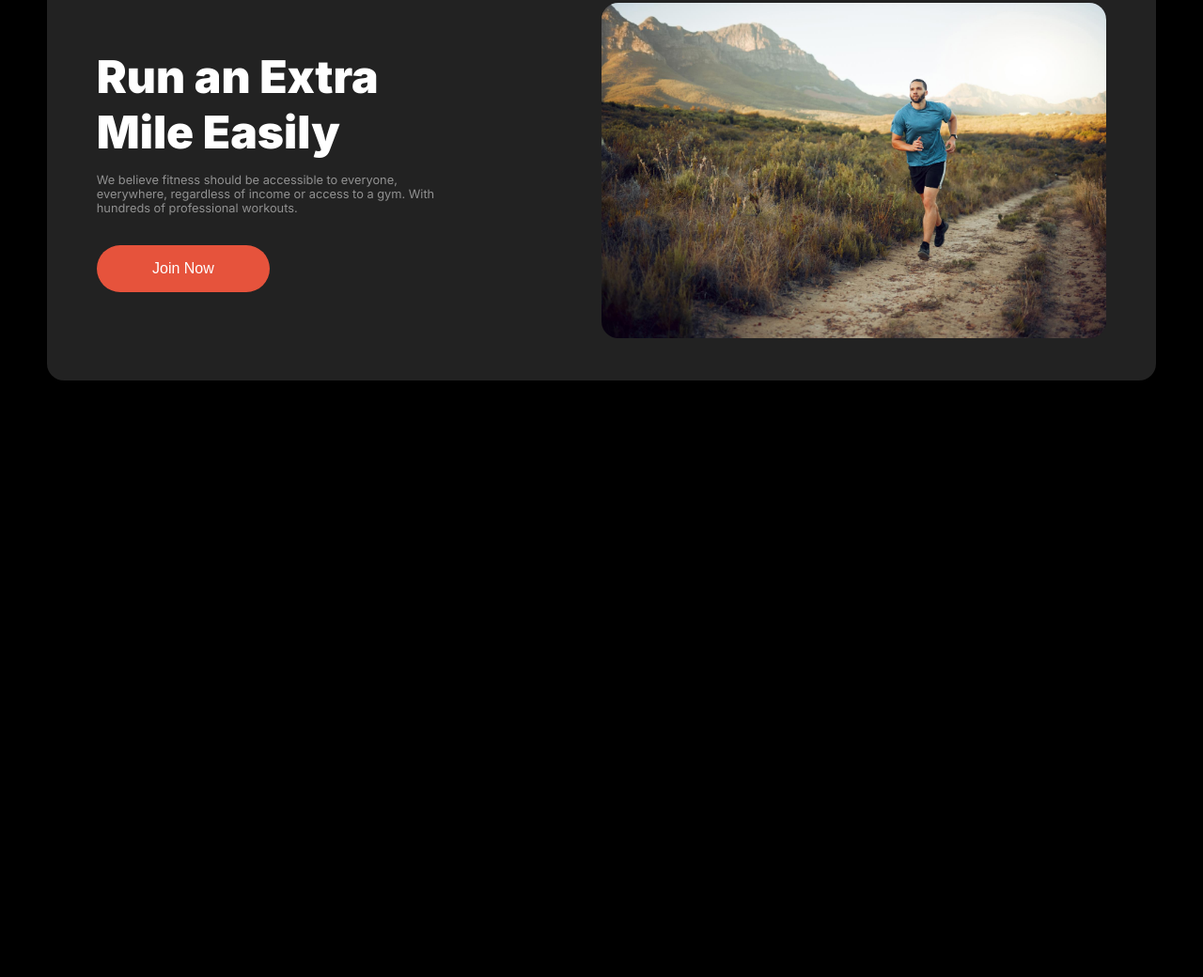
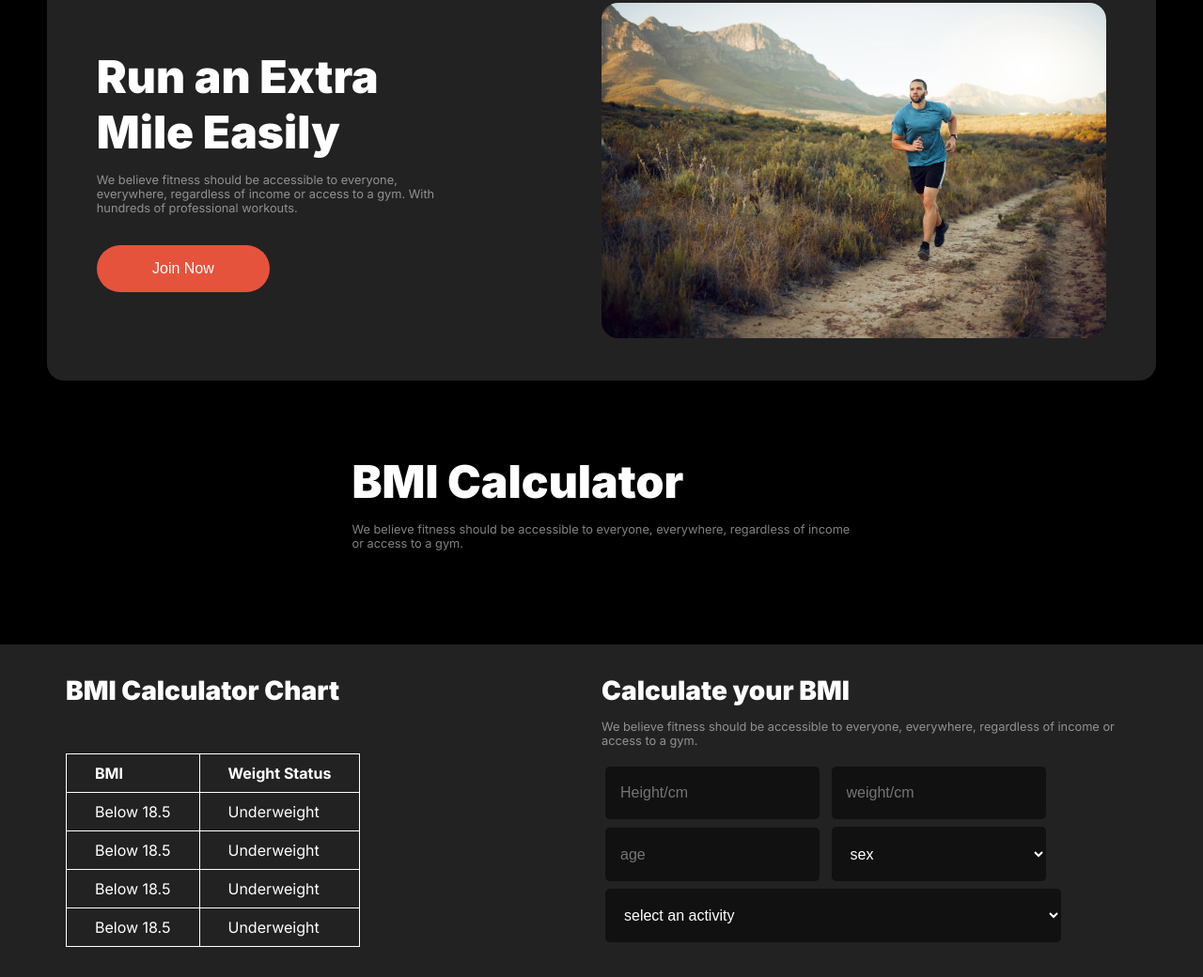
Before and after one commit to Gias-git/assignment-2, a plain HTML site: page index.html in a window 1280 px wide. Shown: the part 1351-2391 px from the top of the page at 94% size. Before the commit the page ends 1756 px from the top, so only its background shows below. Drawn offline with Linux system fonts and the light colour scheme; a web font is replaced by a local one.

Commit message:
bmi-calculator-added

```diff
--- a/index.html
+++ b/index.html
@@ -124,7 +124,8 @@
             <div class="run-content">
                 <h1 class="section-heading">Run an Extra
                     Mile Easily</h1>
-                <p class="section-description">We believe fitness should be accessible to everyone, everywhere, regardless of income or access to a
+                <p class="section-description">We believe fitness should be accessible to everyone, everywhere,
+                    regardless of income or access to a
                     gym. With hundreds of professional workouts.</p>
                 <button class="primary-button">Join Now</button>
             </div>
@@ -135,7 +136,109 @@
 
         </section>
 
-    <!-- run section End -->
+        <!-- run section End -->
+
+
+        <!-- Training and exercise section Start-->
+        <!-- <section>
+            <div class="training-content">
+                <h1 class="section-heading">
+                    Trainings and Exercises
+                </h1>
+                <p class="section-description">
+                    We believe fitness should be accessible to everyone, everywhere, regardless of income or access to a
+                    gym.
+                </p>
+            </div>
+
+            <div class="training-img-container">
+                <div class="row-one">
+                    <div class="training-img" id="card-1">
+                        <p class="section-description">lorem ispum</p>
+                    </div>
+                    <div class="training-img" id="card-2">
+                        <p>lorem ispum</p>
+                    </div>
+                    <div class="training-img" id="card-3">
+                        <p>lorem ispum</p>
+                    </div>
+                </div>
+
+            </div>
+        </section> -->
+
+
+
+
+        <!-- Training and exercise section End-->
+
+        <div class="bmi-heading-container">
+            <h1 class="section-heading">BMI Calculator</h1>
+            <p class="section-description">
+                We believe fitness should be accessible to everyone, everywhere, regardless of income or access to a
+                gym.
+            </p>
+        </div>
+
+        <section id="bmi-calculator-section">
+
+            <div id="bmi-calculator-div">
+                <div class="bmi-calculator-chart">
+                    <h2 class="bmi-chart-heading section-heading">BMI Calculator Chart</h2>
+                    <table>
+                        <tr>
+                            <th>BMI</th>
+                            <th>Weight Status</th>
+                        </tr>
+
+                        <tr>
+                            <td>Below 18.5</td>
+                            <td>Underweight</td>
+                        </tr>
+                        <tr>
+                            <td>Below 18.5</td>
+                            <td>Underweight</td>
+                        </tr>
+                        <tr>
+                            <td>Below 18.5</td>
+                            <td>Underweight</td>
+                        </tr>
+                        <tr>
+                            <td>Below 18.5</td>
+                            <td>Underweight</td>
+                        </tr>
+                    </table>
+                </div>
+                <div class="calculate-your-bmi-div">
+                    <h1 class="calculate-your-bmi-heading">Calculate your BMI</h1>
+                    <p class="section-description"> We believe fitness should be accessible to everyone, everywhere,
+                        regardless of
+                        income or access to a gym. </p>
+
+
+                    <div class="input-box">
+                        <input type="text" placeholder="Height/cm">
+                        <input type="text" placeholder="weight/cm">
+                        <input type="text" placeholder="age">
+                        <select name="sex" id="sex">
+                            <option value="">sex</option>
+                            <option value="male">male</option>
+                            <option value="female">female</option>
+                        </select>
+                        <select name="select an activity" id="select-an-activity">
+                            <option value="">select an activity</option>
+                            <option value="male">male</option>
+                            <option value="female">female</option>
+                        </select>
+                    </div>
+
+
+
+                </div>
+
+            </div>
+
+        </section>
 
 
 
--- a/style.css/responsive.css
+++ b/style.css/responsive.css
@@ -72,4 +72,28 @@
 }
 /* habit section style ENd */
 
+
+
+/* run section style start*/
+.run-section{
+    width: 90%;
+    flex-direction: column;
+    margin: 0 auto;
+    margin-top: 66px;
 }
+
+.run-content{
+    width: 100%;
+}
+
+.run-content button{
+    width: 100%;
+    margin-bottom: 2rem;
+}
+
+.run-img{
+    width: 100%;
+}
+/* run section style End*/
+
+}
--- a/style.css/style.css
+++ b/style.css/style.css
@@ -29,7 +29,7 @@
     font-size: 16px;
 }
 
-body{
+body {
     background-color: black;
 }
 
@@ -46,13 +46,13 @@ body{
     border: none;
 }
 
-main{
+main {
     max-width: 1180px;
     margin: 0px auto;
     background-color: black;
 }
 
-section{
+section {
     margin-top: 100px;
 }
 
@@ -61,14 +61,14 @@ section{
     display: flex;
 }
 
-.section-heading{
+.section-heading {
     font-size: 3rem;
     font-weight: 900;
     color: white;
     margin: 0px;
 }
 
-.section-description{
+.section-description {
     font-size: 0.8rem;
     font-weight: 400;
     color: var(--secondary-color);
@@ -79,8 +79,8 @@ section{
 /* Navbar-style */
 
 .header-section {
-    background: rgb(17,17,17);
-    background: linear-gradient(0deg, rgb(0, 0, 0) 0%, rgba(45,41,41,1) 49%, rgb(0, 0, 0) 100%);
+    background: rgb(17, 17, 17);
+    background: linear-gradient(0deg, rgb(0, 0, 0) 0%, rgba(45, 41, 41, 1) 49%, rgb(0, 0, 0) 100%);
 }
 
 
@@ -154,56 +154,56 @@ section{
     line-height: 120%;
 }
 
-#fancy-font{
+#fancy-font {
     font-size: 4rem;
 }
 
-.banner-content p{
+.banner-content p {
     color: var(--secondary-color);
     width: 80%;
 }
 
 
-.banner-image-container{
+.banner-image-container {
     position: relative;
 }
 
-.workout-section{
-    width:200px;
+.workout-section {
+    width: 200px;
     padding: 17px 15px;
     background: rgba(255, 255, 255, 0.1);
     border-radius: 12px;
     backdrop-filter: blur(20px);
     position: absolute;
-    top:20%;
+    top: 20%;
     left: 60%;
 }
 
-.workout-section h1{
+.workout-section h1 {
     color: white;
     font-size: 1.5rem;
 }
 
-.workout-section p{
+.workout-section p {
     color: var(--secondary-color);
 }
 
-.workout-section-second{
+.workout-section-second {
     max-width: 200px;
-    display:flex;
-    gap:10px;
+    display: flex;
+    gap: 10px;
     align-items: center;
-    width:250px;
+    width: 250px;
     padding: 17px 10px;
     background: rgba(255, 255, 255, 0.1);
     border-radius: 12px;
     backdrop-filter: blur(20px);
     position: absolute;
-    top:80%;
-    right:70%;
+    top: 80%;
+    right: 70%;
 }
 
-.workout-section-button{
+.workout-section-button {
     width: 40px;
     height: 40px;
     background-color: var(--primary-color);
@@ -211,12 +211,12 @@ position: relative;
     border-radius: 50%;
 }
 
-.workout-section-second h1{
+.workout-section-second h1 {
     color: white;
     font-size: 1.3rem;
 }
 
-.workout-section-second{
+.workout-section-second {
     color: var(--secondary-color);
 }
 
@@ -228,16 +228,16 @@ position: relative;
 
 /* habit section style start */
 
-.habit-content-container{
+.habit-content-container {
     max-width: 550px;
     margin: 0 auto;
     margin-bottom: 3rem;
     text-align: center;
 }
 
-.habit-card-container{
+.habit-card-container {
     display: grid;
-    grid-template-columns: repeat(4 , 1fr);
+    grid-template-columns: repeat(4, 1fr);
     gap: 2.8rem;
 }
 
@@ -247,25 +247,27 @@ position: relative;
     align-items: center;
 }
 
-.habit-card img{
+.habit-card img {
     border-radius: 50%;
     margin-bottom: 30px;
 }
 
-.habit-card h3{
+.habit-card h3 {
     color: white;
 }
 
 
-.habit-card p{
+.habit-card p {
     text-align: center;
 }
+
 /* habit section style End */
 
 
 /* Run section start */
 
-.run-section{
+.run-section {
+
     display: flex;
     justify-content: space-between;
     padding: 2.8rem 3.3rem;
@@ -273,7 +275,8 @@ color: white;
     background: rgb(34, 34, 34);
 
 }
-.run-content{
+
+.run-content {
     width: 35%;
     display: flex;
     flex-direction: column;
@@ -281,18 +284,19 @@ color: white;
     justify-content: center;
 }
 
-.run-content p{
+.run-content p {
     margin-bottom: 2rem;
 }
-.run-img{
+
+.run-img {
     width: 50%;
 }
 
-.run-content button{
+.run-content button {
     padding: 1rem 3.7rem;
 }
 
-.run-img img{
+.run-img img {
     width: 100%;
     height: 100%;
     border-radius: 18px;
@@ -300,4 +304,104 @@ margin-bottom: 2rem;
 
 /* Run section End */
 
+.traing-img img {
+    width: 100%;
+    height: 100%;
+}
+
+.row-one {
+    max-width: 300px;
+    max-height: 300px;
+    display: grid;
+    grid-template-columns: repeat(3, 1fr);
+}
+
+.training-img {
+    width: 323px;
+    height: 300px;
+}
+
+#card-1 {
+    background: rgba(6, 255, 210, 0.5), url("../images/exercise2.png");
+}
+
+
+
+
+/* BMI Calculator */
+
+
+.bmi-heading-container {
+    width: 45%;
+    margin: 0 auto;
+    margin-top: 78px;
+}
+
+
+#bmi-calculator-section {
+    background-color: #222222;
+    min-width: 100%;
+    position: absolute;
+    left: 0%;
+    padding: 2rem;
+}
+
+#bmi-calculator-div {
+    max-width: 1140px;
+    margin: 0px auto;
+    display: flex;
+    justify-content: space-between;
+}
+
+.bmi-chart-heading {
+    color: white;
+    font-weight: 900;
+    font-size: 1.75rem;
+    margin-bottom: 50px;
+}
+
+
+.calculate-your-bmi-div{
+    width: 50%;
+}
+
+.calculate-your-bmi-heading{
+    color: white;
+    font-weight: 900;
+    font-size: 1.75rem;
+}
+
+
+table,
+th,
+td {
+    color: white;
+    border: 1px solid white;
+    border-collapse: collapse;
+    text-align: left;
+}
+
+th,
+td {
+    padding: 10px 30px;
+}
+
+.input-box{
+    margin-top: 1rem;
+}
+
+input, select, option{
+    color: white;
+    width: 40%;
+    background-color: #121111;
+    padding: 1.2rem 1rem;
+    margin: 0.25rem;
+    border-radius: 5px;
+    border: none;
+}
+
+#select-an-activity{
+    width: 85%;
+}
+
 /* main section style end */
```
Lines whose indentation alone changed are shown as unchanged.
